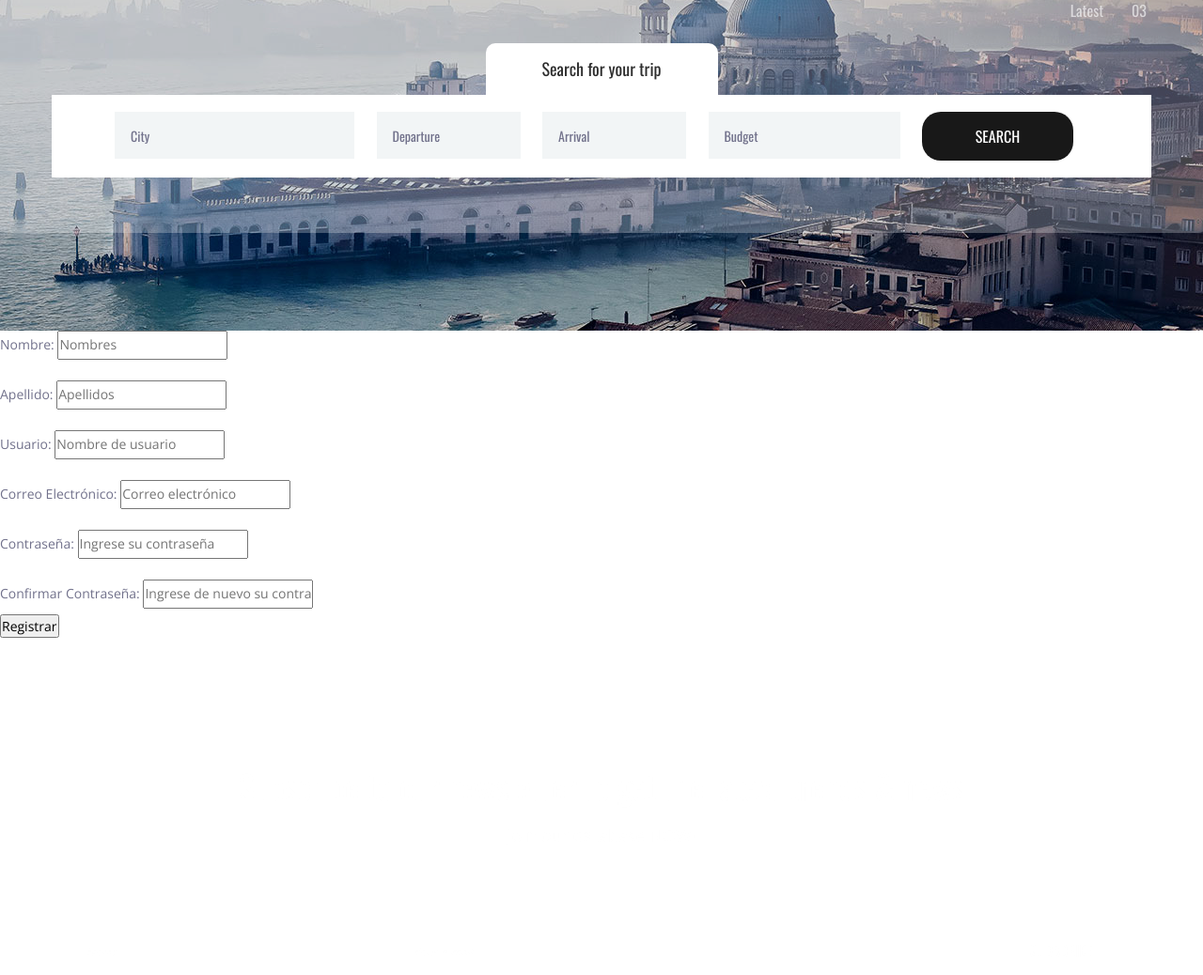
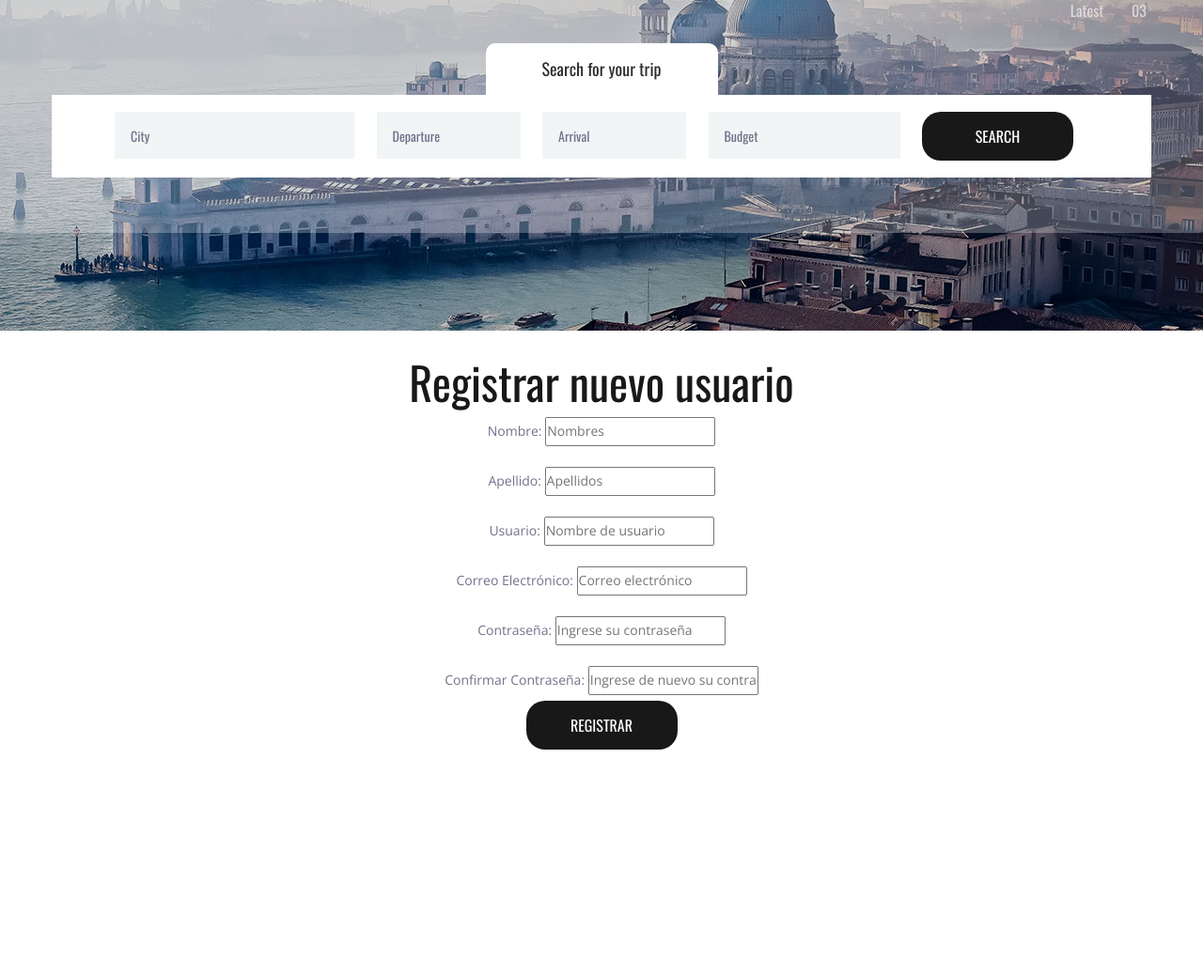
Before and after one commit to JamesCordova/DestinosTuristicos, a Django app: page /accounts/register/ in a window 1280 px wide. Shown: the part 482-1520 px from the top of the page at 94% size. Run offline with Django 4.2, Linux system fonts and the light colour scheme; parts of the project's set-up code (start-up, migrations or seed data) failed here and were passed over; some libraries are stand-ins or nearby versions.

Commit message:
se coloco clases en el form para register, ademas de un titulo

```diff
--- a/src/accounts/templates/accounts/register.html
+++ b/src/accounts/templates/accounts/register.html
@@ -1,7 +1,10 @@
 {% extends 'base.html' %}
 {% block content %}
-<form method="POST">{% csrf_token %}
+<div class="section_title text-center">
+    <h2>Registrar nuevo usuario</h2>
+</div>
+<form method="POST" class="container text-center">{% csrf_token %}
     {{ form.as_p }}
-    <input type="submit" value="Registrar"/>
+    <input class="home_search_button text-center" type="submit" value="Registrar"/>
 </form>
 {% endblock %}
```
